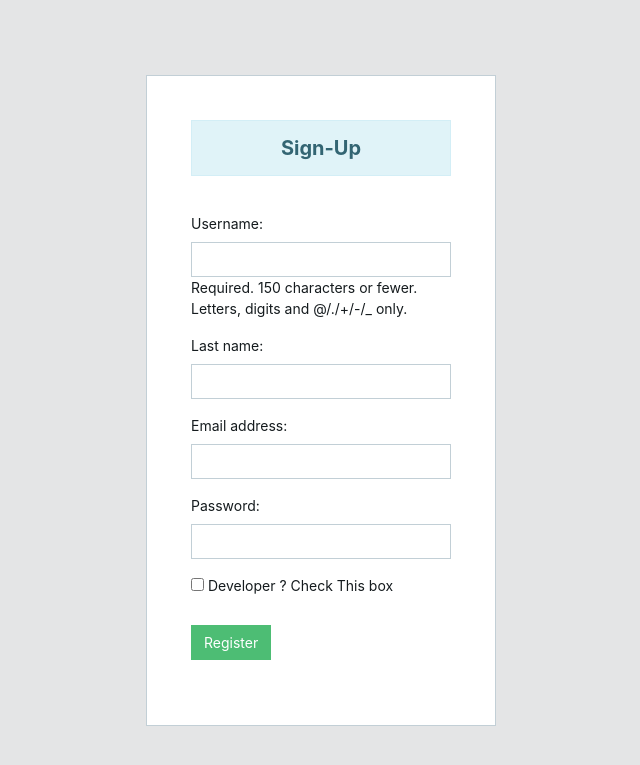
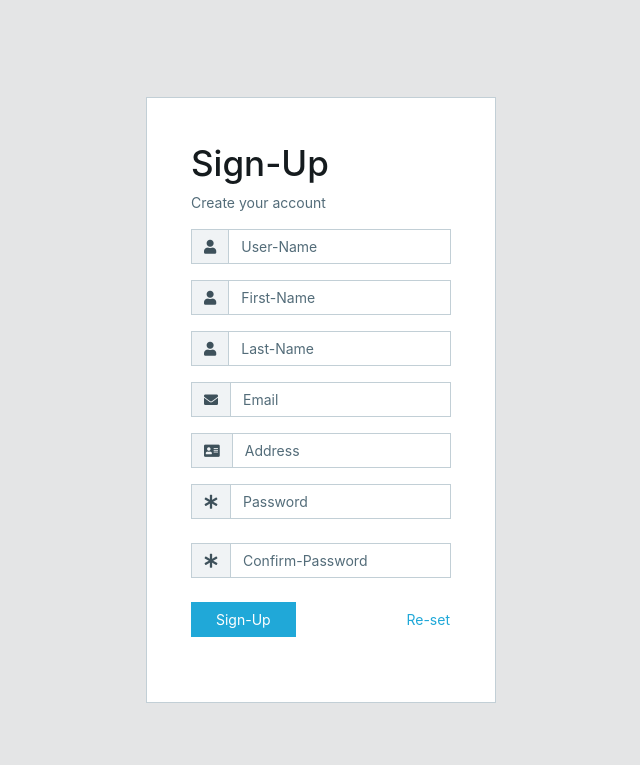
Before and after one commit to rohan2781/Banano-Technologies-Project, a Django app: template task1/templates/sign_up.html in a window 1280 px wide. Shown: the top 765 px of the page, without its empty margins (319-959 px from the left). Run offline with Django 4.2, Linux system fonts and the light colour scheme; the template is opened without the code that fills it: values that come from a table or form of the project are taken from there, others are empty; parts of the project's set-up code (start-up, migrations or seed data) failed here and were passed over; some libraries are stand-ins or nearby versions.

Commit message:
Singup panel added

```diff
--- a/task1/templates/sign_up.html
+++ b/task1/templates/sign_up.html
@@ -10,13 +10,67 @@
                 <div class="card-group">
                     <div class="card p-4">
                         <div class="card-body">
-                            <p class="text-center alert alert-info" style='font-size:20px'><b>Sign-Up</b></p><br>
-                            <form method="POST" action="">
+                            <form method="POST" action="{% url 'sign-up' %}">
                                 {% csrf_token %}
-                                {{form.as_p}}
-                                <input type="checkbox" id="developer" name="developer" value="1">
-                                <label for="developer"> Developer ? Check This box</label><br><br>
-                                <input type="Submit" class='btn btn-success' name="" value="Register">
+                                <h1>Sign-Up</h1>
+                                <p class="text-muted">Create your account</p>
+                                <div class="input-group mb-3">
+                                    <div class="input-group-prepend">
+                                        <span class="input-group-text"><i class="fa fa-user"></i></span>
+                                    </div>
+                                    <input type="text"
+                                       class="form-control" name="uname" placeholder='User-Name' required>
+                                </div>
+                                <div class="input-group mb-3">
+                                    <div class="input-group-prepend">
+                                        <span class="input-group-text"><i class="fa fa-user"></i></span>
+                                    </div>
+                                    <input type="text"
+                                       class="form-control" name="fname" placeholder='First-Name' required>
+                                </div>
+                                <div class="input-group mb-3">
+                                    <div class="input-group-prepend">
+                                        <span class="input-group-text"><i class="fa fa-user"></i></span>
+                                    </div>
+                                    <input type="text"
+                                       class="form-control" name="lname" placeholder='Last-Name'required>
+                                </div>
+                                <div class="input-group mb-3">
+                                    <div class="input-group-prepend">
+                                        <span class="input-group-text"><i class="fa fa-envelope"></i></span>
+                                    </div>
+                                    <input type="email"
+                                       class="form-control" name="email" placeholder='Email' required>
+                                </div>
+                                <div class="input-group mb-3">
+                                    <div class="input-group-prepend">
+                                        <span class="input-group-text"><i class="fa fa-address-card"></i></span>
+                                    </div>
+                                    <input type="text"
+                                       class="form-control" name="address" placeholder='Address' required>
+                                </div>
+                                <div class="input-group mb-4">
+                                    <div class="input-group-prepend">
+                                        <span class="input-group-text"><i class="fa fa-asterisk"></i></span>
+                                    </div>
+                                    <input type="password"
+                                       class="form-control" name="password" placeholder='Password' required>
+                                </div>
+                                <div class="input-group mb-4">
+                                    <div class="input-group-prepend">
+                                        <span class="input-group-text"><i class="fa fa-asterisk"></i></span>
+                                    </div>
+                                    <input type="password"
+                                       class="form-control" name="password1" placeholder='Confirm-Password' required>
+                                </div>
+                                <div class="row">
+                                    <div class="col-6">
+                                        <button type="submit" class="btn btn-primary px-4">Sign-Up</button>
+                                    </div>
+                                    <div class="col-6 text-right">
+                                        <input type="reset" class="btn btn-link px-0" value='Re-set'>
+                                    </div>
+                                </div>
                             </form>
                             <br>
                             <div class="">
```
Also changed, not shown: task1/home/views.py (+23 -0 lines), task1/db.sqlite3, 1 other file.
